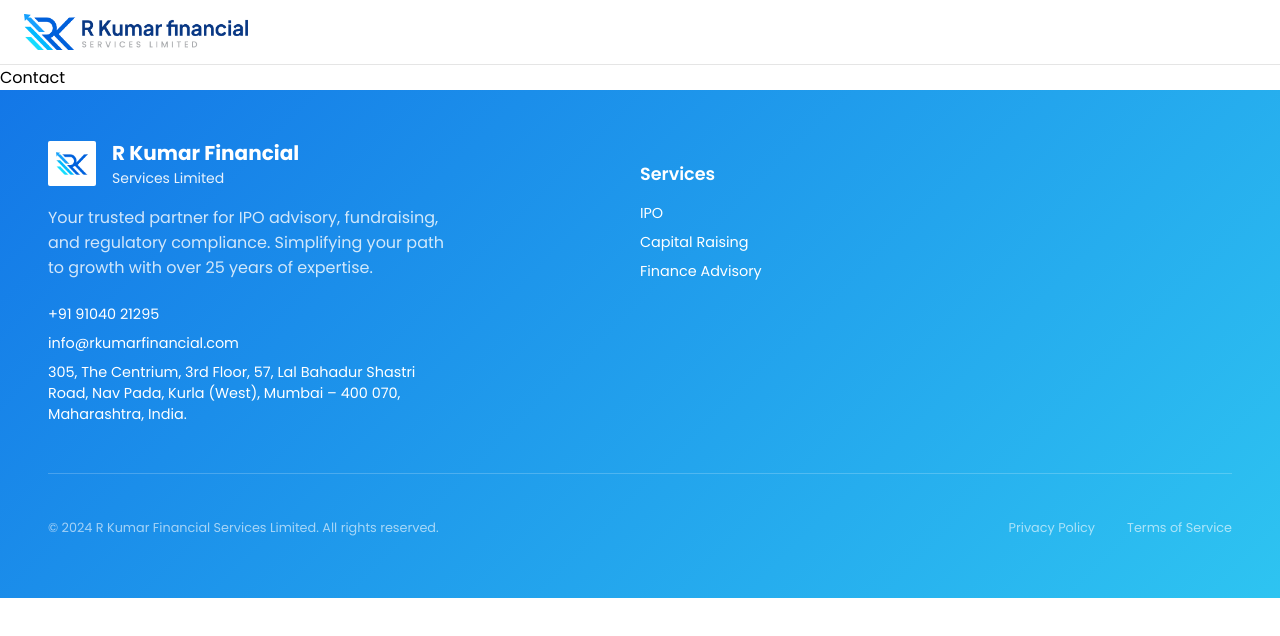
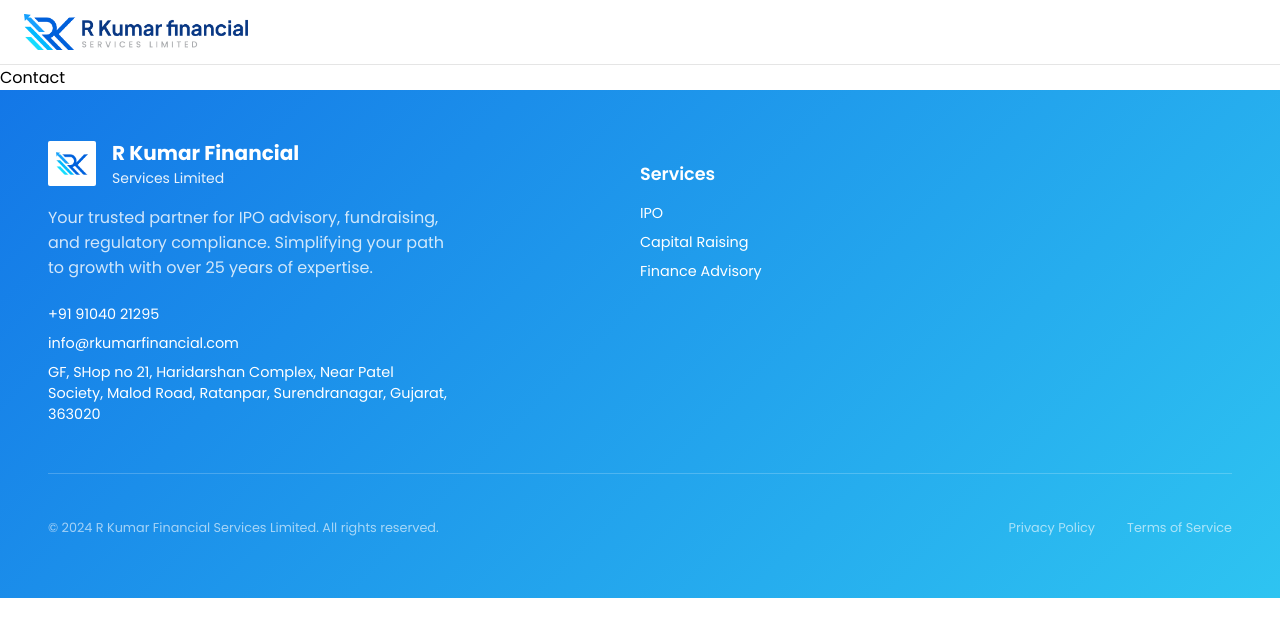
Before and after one commit to Shubham2JZ/rkumarfinancialservices, a React (Vite) app: page /contact in a window 1280 px wide. Shown: the top 636 px of the page. Built offline with nearby package versions, Linux system fonts and the light colour scheme.

Commit message:
Update index.jsx
updated address

```diff
--- a/src/components/Footer/index.jsx
+++ b/src/components/Footer/index.jsx
@@ -23,8 +23,8 @@
             <div>+91 91040 21295</div>
             <div>info@rkumarfinancial.com</div>
             <div>
-              305, The Centrium, 3rd Floor, 57, Lal Bahadur Shastri Road, Nav
-              Pada, Kurla (West), Mumbai – 400 070, Maharashtra, India.
+              GF, SHop no 21, Haridarshan Complex, Near Patel Society,
+              Malod Road, Ratanpar, Surendranagar, Gujarat, 363020
             </div>
           </div>
         </div>
```
